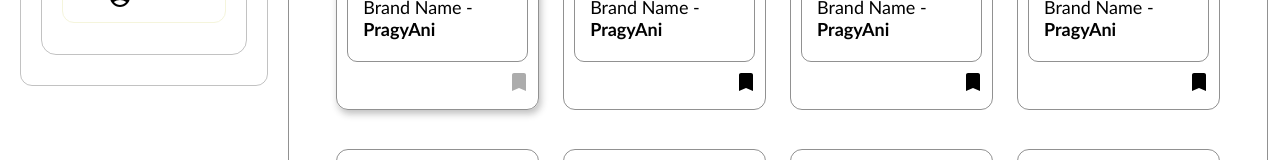
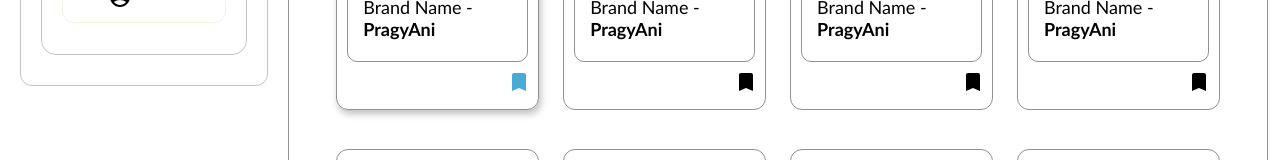
Before and after one commit to Pragyani/art-gallery, a React (Create React App) app: page / in a window 1280 px wide. In both pictures the pointer is over the element 521 px from the left and 942 px from the top of the page. Shown: the part 858-1018 px from the top of the page. Built offline with nearby package versions, Linux system fonts and the light colour scheme; grey boxes are pictures that could not be loaded.

Commit message:
add : edit in hover color and removing the width

```diff
--- a/src/ProductDetails/productDetail.css
+++ b/src/ProductDetails/productDetail.css
@@ -174,7 +174,6 @@
 }
 
 .products .saved-mark-product {
-    width: 16%;
     margin-top: 8px;
     margin-left: 88%;
     cursor: pointer;
@@ -182,5 +181,5 @@
 
 .products .saved-mark-product:hover {
     cursor: pointer;
-    color: rgba(0, 0, 0, 0.327);
+    color: rgba(64, 165, 212, 0.944);
 }
```
